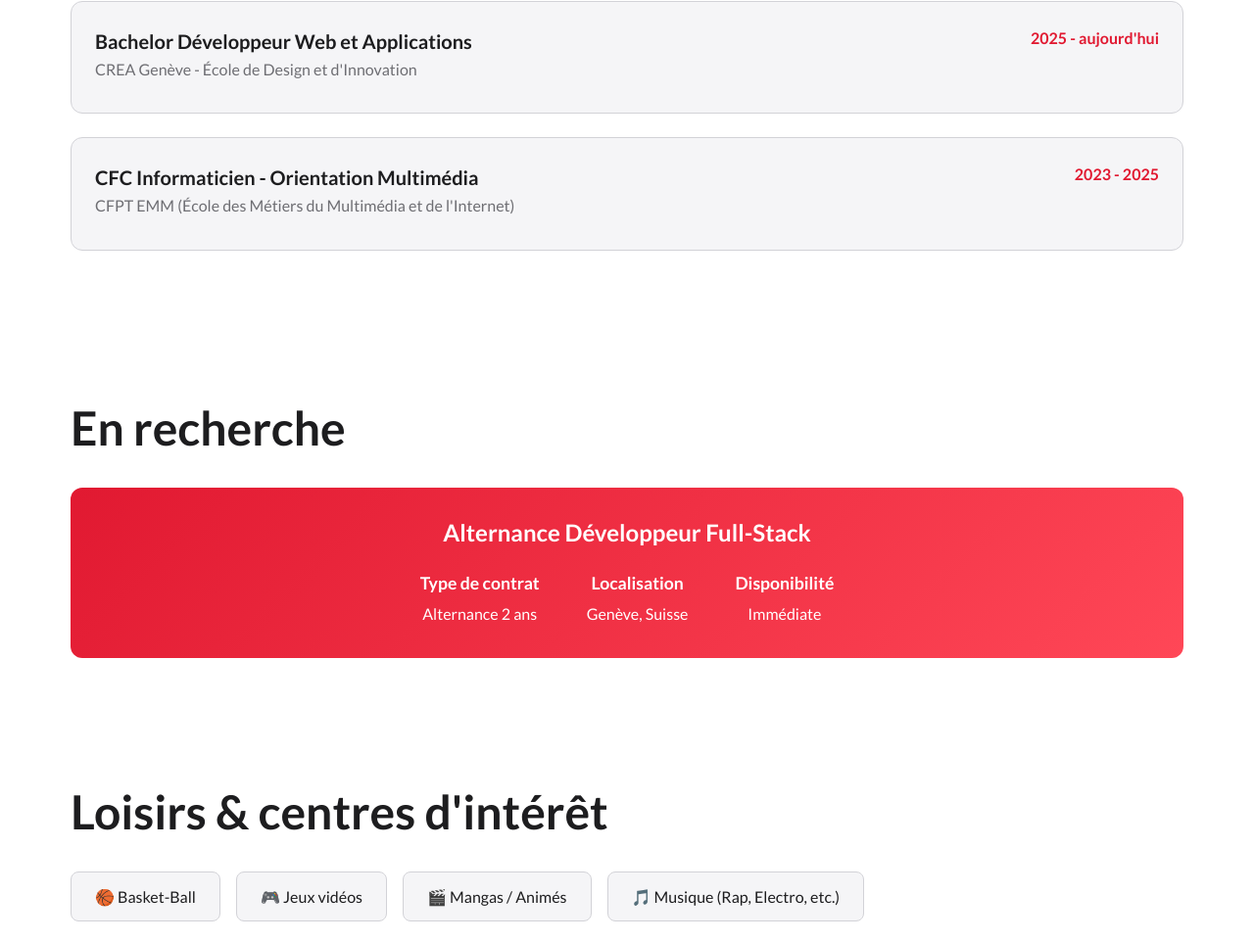
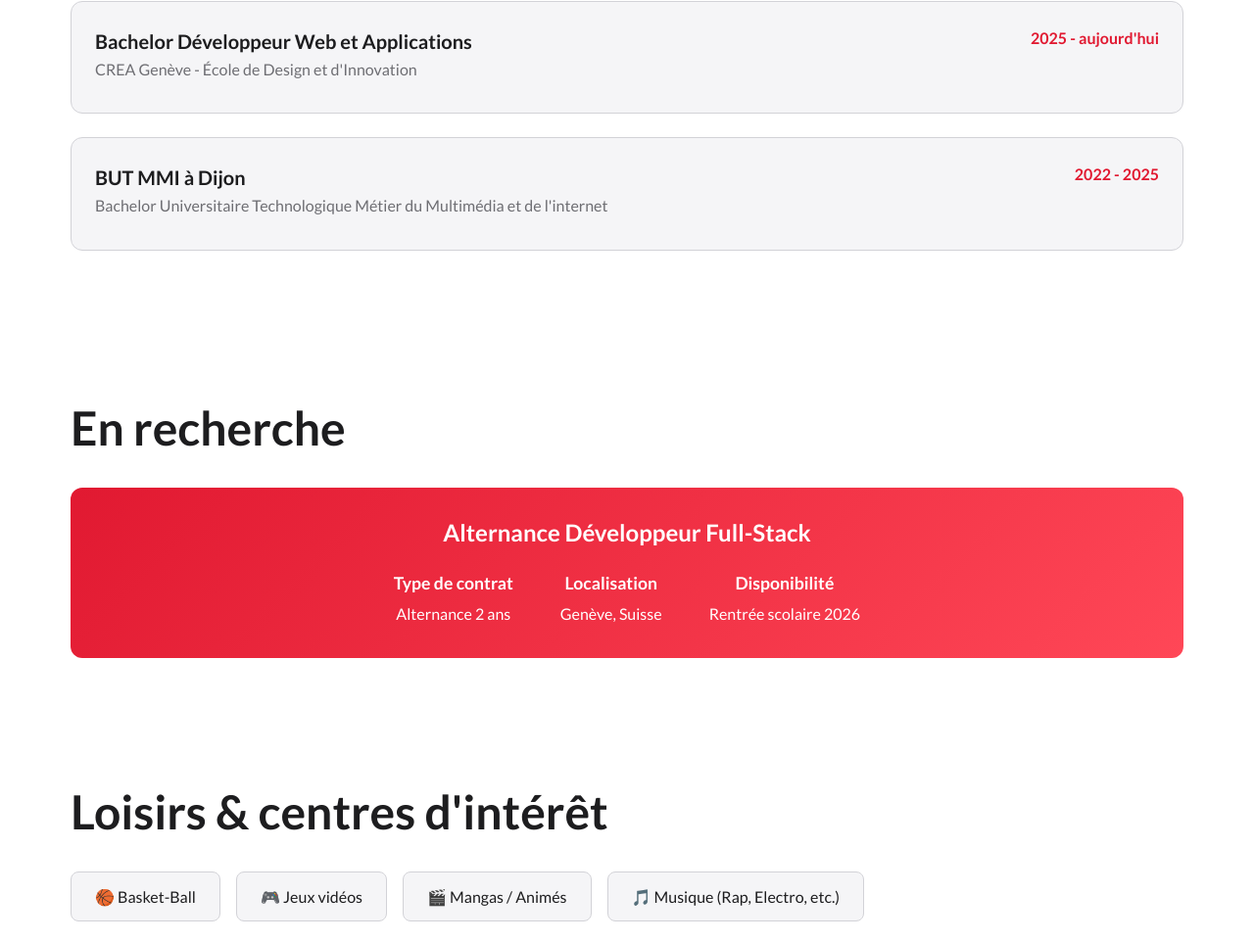
Before and after one commit to Matis-Wostry/cv, a plain HTML site: page index.html in a window 1280 px wide. Shown: the part 3688-4650 px from the top of the page at 98% size. Drawn offline with Linux system fonts and the light colour scheme.

Commit message:
Update Info

```diff
--- a/index.html
+++ b/index.html
@@ -263,10 +263,10 @@
             <div class="education-item">
                 <div class="education-header">
                     <div>
-                        <p class="education-degree">CFC Informaticien - Orientation Multimédia</p>
-                        <p class="education-school">CFPT EMM (École des Métiers du Multimédia et de l'Internet)</p>
+                        <p class="education-degree">BUT MMI à Dijon</p>
+                        <p class="education-school">Bachelor Universitaire Technologique Métier du Multimédia et de l'internet</p>
                     </div>
-                    <p class="education-date">2023 - 2025</p>
+                    <p class="education-date">2022 - 2025</p>
                 </div>
             </div>
         </section>
@@ -287,7 +287,7 @@
                     </div>
                     <div class="availability-item">
                         <p><strong>Disponibilité</strong></p>
-                        <p>Immédiate</p>
+                        <p>Rentrée scolaire 2026</p>
                     </div>
                 </div>
             </div>
```
